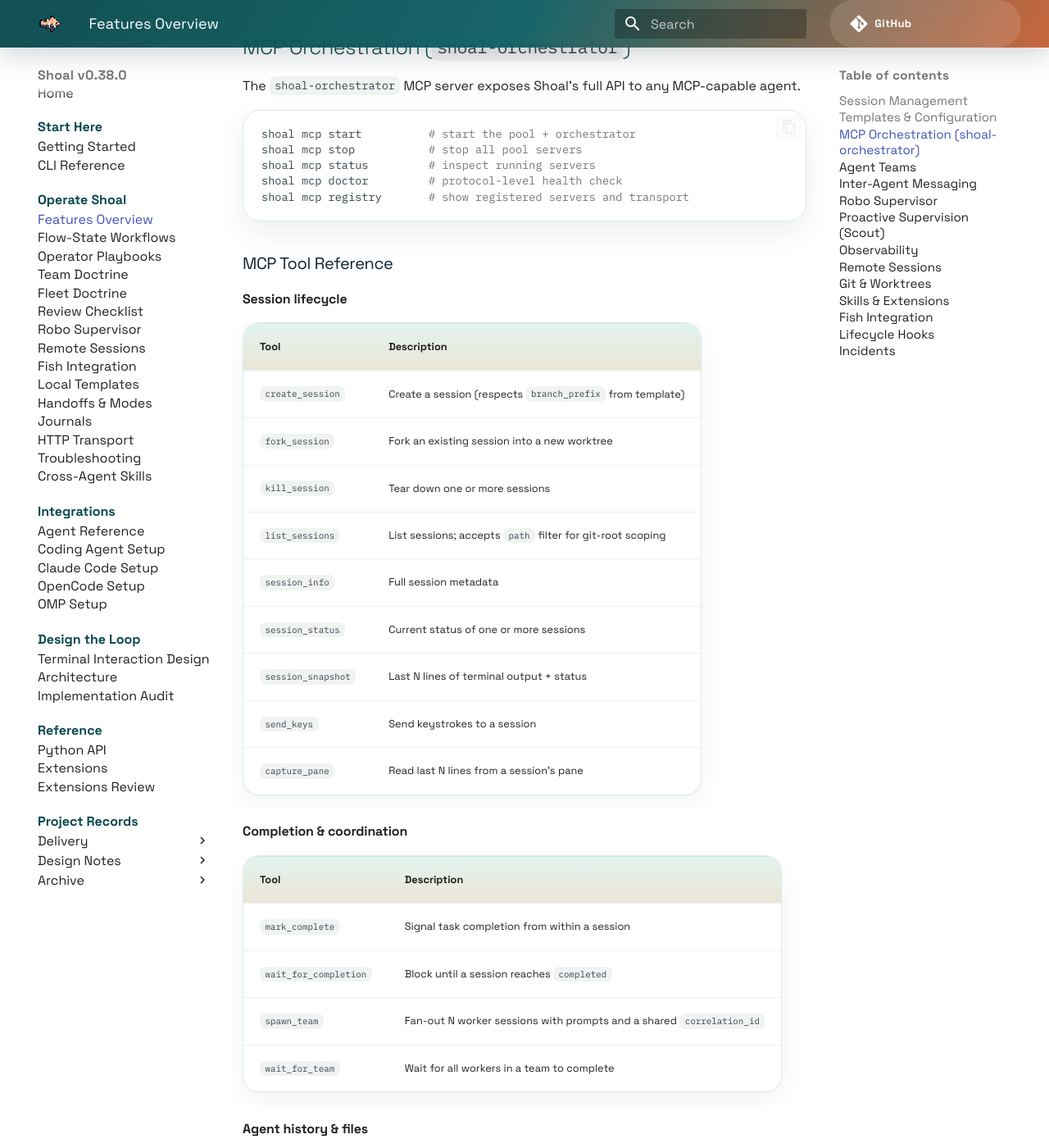
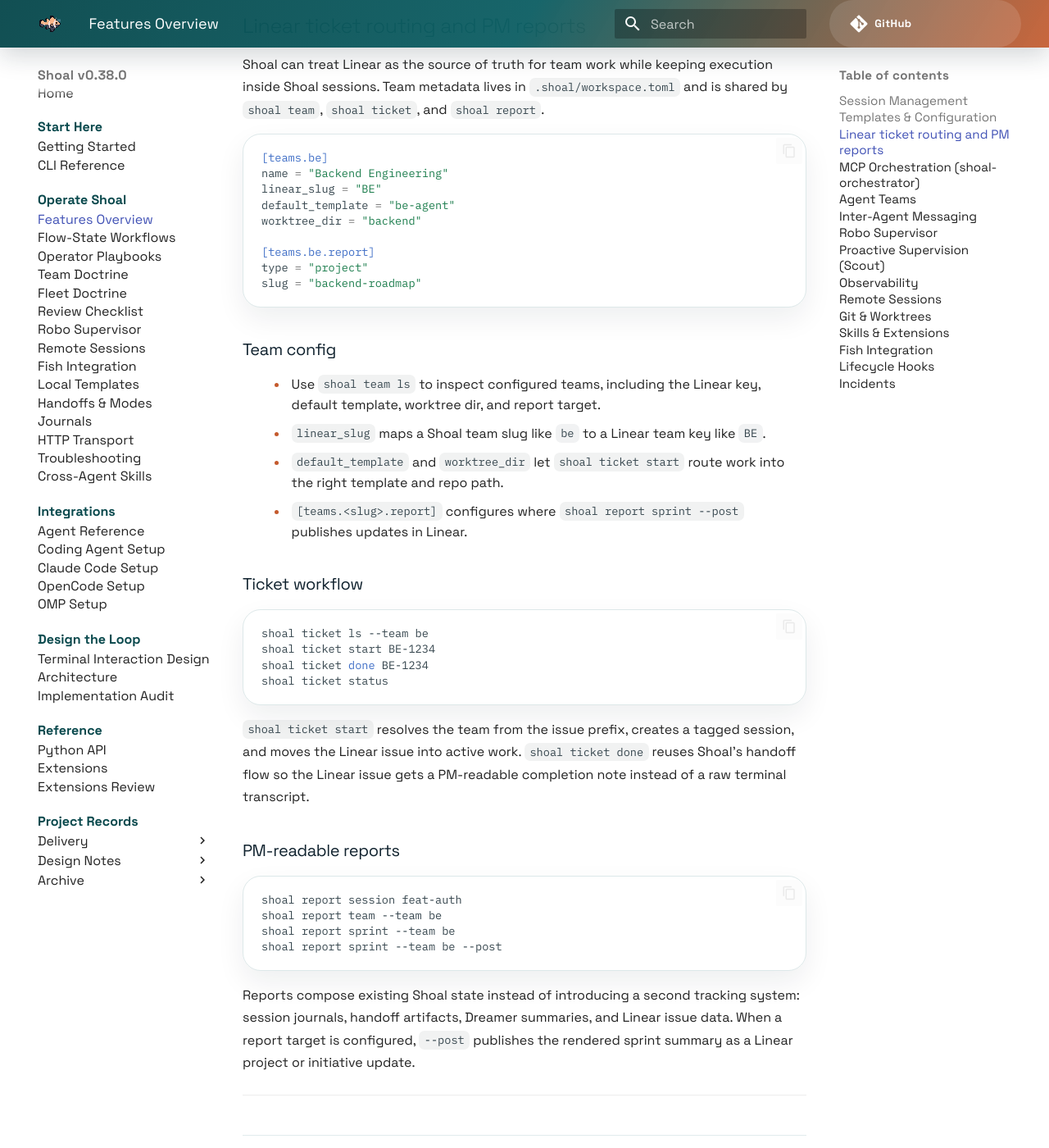
Before and after one commit to TheShoal/shoal-cli, an MkDocs documentation site: the page built from docs/features.md, in a window 1280 px wide and 1400 px high, scrolled down 4825 px. Shown: the whole window at 82% size. Built offline with MkDocs 1.6.1 and Material for MkDocs 9.7.7, drawn with Linux system fonts in a browser that asks for light colours; comment, search, counter and statistics services are not loaded.

Commit message:
docs(cli): document team, ticket, and report workflows

````diff
--- a/docs/features.md
+++ b/docs/features.md
@@ -24,7 +24,7 @@
 shoal new feat-auth -w feat-auth -b --mode impl  # + mode preset
 ```
 
-`shoal wt ls / finish / cleanup` — manage worktrees directly. See [Worktrees](#git--worktrees).
+`shoal wt ls / finish / cleanup` — manage worktrees directly. See [Worktrees](#git-worktrees).
 
 ### Branch Naming
 
@@ -153,6 +153,52 @@
 [env]
 MYAPP_ENV = "dev"
 ```
+
+## Linear ticket routing and PM reports
+
+Shoal can treat Linear as the source of truth for team work while keeping execution inside Shoal sessions.
+Team metadata lives in `.shoal/workspace.toml` and is shared by `shoal team`, `shoal ticket`, and `shoal report`.
+
+```toml
+[teams.be]
+name = "Backend Engineering"
+linear_slug = "BE"
+default_template = "be-agent"
+worktree_dir = "backend"
+
+[teams.be.report]
+type = "project"
+slug = "backend-roadmap"
+```
+
+### Team config
+
++ Use `shoal team ls` to inspect configured teams, including the Linear key, default template, worktree dir, and report target.
++ `linear_slug` maps a Shoal team slug like `be` to a Linear team key like `BE`.
++ `default_template` and `worktree_dir` let `shoal ticket start` route work into the right template and repo path.
++ `[teams.<slug>.report]` configures where `shoal report sprint --post` publishes updates in Linear.
+
+### Ticket workflow
+
+```bash
+shoal ticket ls --team be
+shoal ticket start BE-1234
+shoal ticket done BE-1234
+shoal ticket status
+```
+
+`shoal ticket start` resolves the team from the issue prefix, creates a tagged session, and moves the Linear issue into active work. `shoal ticket done` reuses Shoal's handoff flow so the Linear issue gets a PM-readable completion note instead of a raw terminal transcript.
+
+### PM-readable reports
+
+```bash
+shoal report session feat-auth
+shoal report team --team be
+shoal report sprint --team be
+shoal report sprint --team be --post
+```
+
+Reports compose existing Shoal state instead of introducing a second tracking system: session journals, handoff artifacts, Dreamer summaries, and Linear issue data. When a report target is configured, `--post` publishes the rendered sprint summary as a Linear project or initiative update.
 
 ---
 
````
Also changed, not shown: docs/cli-reference.md (+18 -0 lines).
